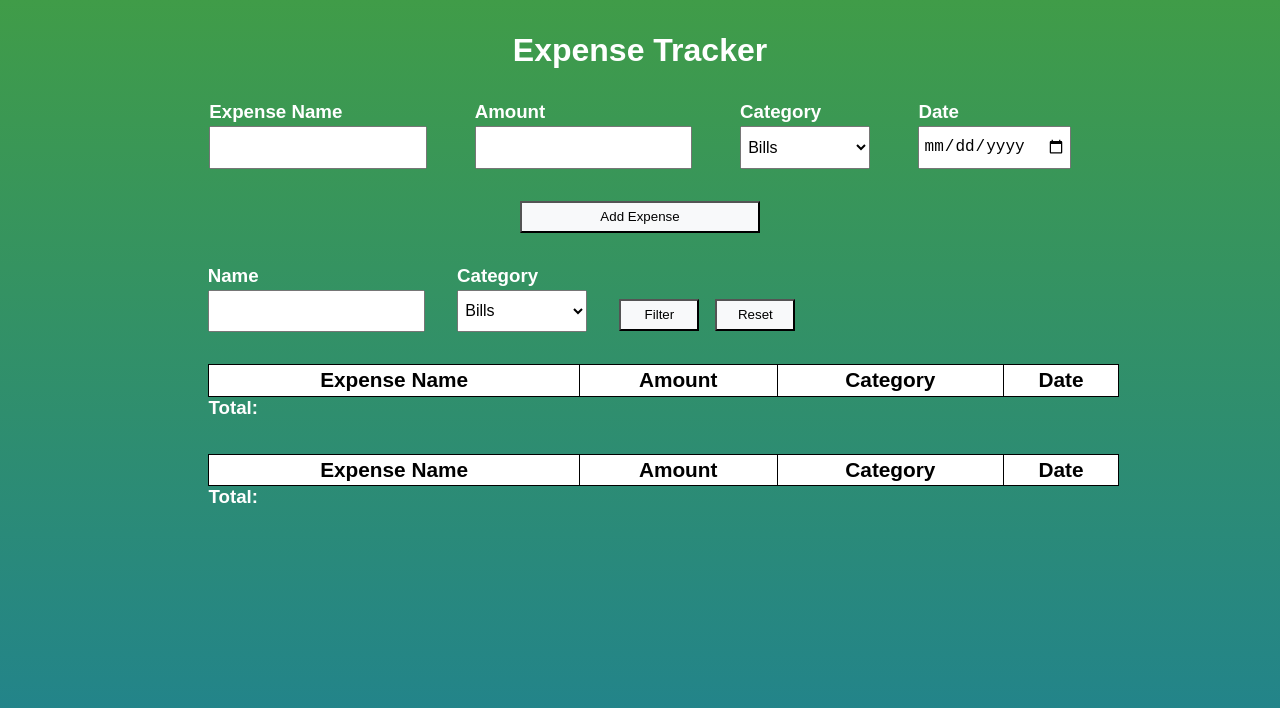
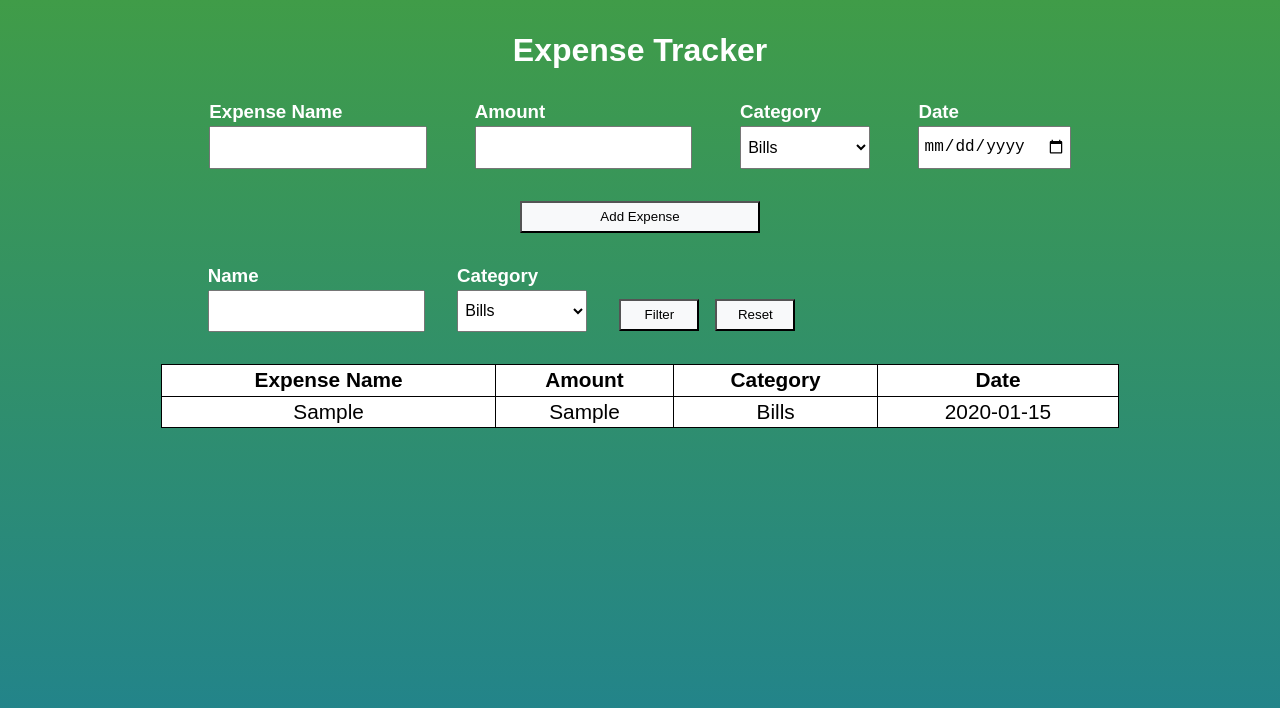
Before and after one commit to lewispotticary/react-expense-tracker, a React (Create React App) app: page / in a window 1280 px wide. Both pictures are taken after typing "Sample", "Sample", "2020-01-15" into the empty fields and a click on the button "Add Expense". Shown: the top 708 px of the page. Built offline with nearby package versions, Linux system fonts and the light colour scheme.

Commit message:
Add expense to list function finished

```diff
--- a/src/App.css
+++ b/src/App.css
@@ -110,6 +110,7 @@ td {
   font-size: 1.3rem;
   padding-top: 0.2rem;
   padding-bottom: 0.2rem;
+  text-align: center;
 }
 
 th {
@@ -123,4 +124,5 @@ table {
   width: 100%;
   color: black;
   background-color: white;
+  margin-top: 2rem;
 }
--- a/src/App.js
+++ b/src/App.js
@@ -4,7 +4,6 @@ import Form from './components/Form';
 import Filter from './components/Filter';
 import Table from './components/Table';
 import ExpenseList from './components/ExpenseList';
-import Expense from './components/Expense';
 
 function App() {
   {/* useState */}
@@ -39,9 +38,10 @@ function App() {
 
       <Filter />
 
-      <Table />
+
 
       <ExpenseList expenseList={expenseList}/>
+
 
     </div>
   );
--- a/src/components/ExpenseList.js
+++ b/src/components/ExpenseList.js
@@ -3,11 +3,18 @@ import Table from './Table';
 
 const ExpenseList = ({expenseList}) => {
     return(
-        <div className="expenseList">
-                    {expenseList.map(expenseObject => (
-                        <Table expenseName={<td>{expenseObject.expenseName}</td>} amountValue={<td>{expenseObject.amountValue}</td>} id={expenseObject.id}/>
+        <table>
+        <tr>
+            <th>Expense Name</th>
+            <th>Amount</th>
+            <th>Category</th>
+            <th>Date</th>
+        </tr>
+            {expenseList.map(expenseObject => (
+                        <Table expenseName={expenseObject.expenseName} amountValue={expenseObject.amountValue} categoryValue={expenseObject.categoryValue}
+                        dateValue={expenseObject.dateValue} id={expenseObject.id}/>
                     ))}
-        </div>
+        </table>
     );
 }
 
--- a/src/components/Form.js
+++ b/src/components/Form.js
@@ -30,12 +30,13 @@ function Form ({expenseName, setExpenseName, amount, setAmount, category, setCat
     {/*Add expense button function */}
 
     const submitExpenseHandler = (e) => {
+        e.preventDefault();
         setExpenseList([
             ...expenseList, {expenseName: expenseName, amountValue: amount, categoryValue: category, dateValue: date, id: Math.random() * 1000}
         ])
         setExpenseName("");
         setAmount("");
-        setCategory("");
+        setCategory("Bills");
         setDate("");
     }
 
--- a/src/components/Table.js
+++ b/src/components/Table.js
@@ -1,21 +1,13 @@
 import React from 'react';
 
-function Table (){
+function Table ({expenseName, amountValue, categoryValue, dateValue}){
     return(
-        <div className="tableContainer">
-
-            <table>
-                <tr>
-                    <th>Expense Name</th>
-                    <th>Amount</th>
-                    <th>Category</th>
-                    <th>Date</th>
-                </tr>
-            </table>
-
-            <h3>Total:</h3>
-
-        </div>
+            <tr>
+                <td>{expenseName}</td>
+                <td>{amountValue}</td>
+                <td>{categoryValue}</td>
+                <td>{dateValue}</td>
+            </tr>
     )
 }
 
```
